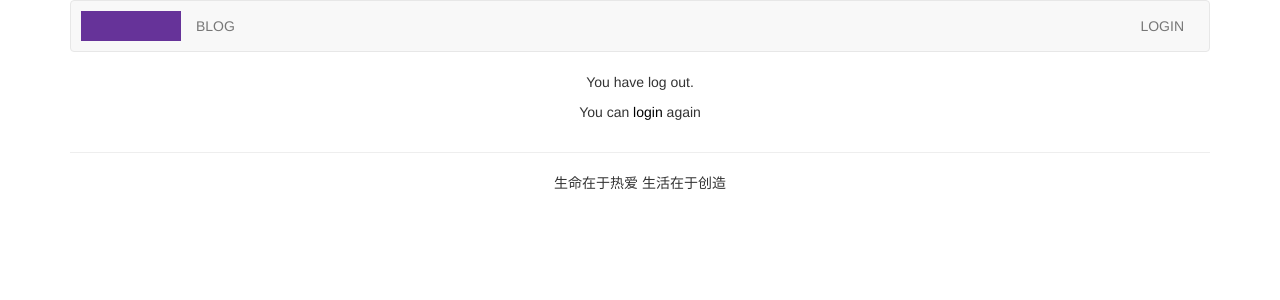
After one commit to ZiYin-ss/python-Django-blog2, a Django app: page /account/logout/ in a window 1280 px wide. The commit adds this page. Shown: the top 300 px of the page. Run offline with Django 3.2, Linux system fonts and the light colour scheme; some libraries are stand-ins or nearby versions.

Commit message:
'登录功能完善'

```diff
--- a/account/urls.py
+++ b/account/urls.py
@@ -1,9 +1,12 @@
 from django.urls import path
 from . import views
+from django.contrib.auth import views as auth_views
 
 app_name = 'account'
 
 urlpatterns = [
-    path('', views.user_login,name='user_login'),
+    # path('login/', views.user_login,name='user_login'),
+    path('', auth_views.LoginView.as_view(template_name='account/login2.html'),name='user_login'),
+    path('logout/', auth_views.LogoutView.as_view(template_name='account/logout.html'),name='user_logout'),
 
 ]
--- a/account/views.py
+++ b/account/views.py
@@ -3,7 +3,7 @@ from django.http import HttpResponse
 from django.contrib.auth import authenticate, login
 from .forms import LoginForm
 
-
+#  自己写的用户登录的判断  原生的 但我们用的是Django内置的
 def user_login(request):
     if request.method == "POST":
         login_from = LoginForm(request.POST)  # 有一个csrf的key value 会自己扔掉
@@ -12,7 +12,6 @@ def user_login(request):
             #  这个地方是检验此用户是否为本网站项目的用户 以及其密码是否正确  如果都对上了就返回user实例对象
             #  注意自己这个账户 必须通过admin添加过呢
             user = authenticate(username=cd['username'], password=cd['password'])
-
             if user:
                 #  这个时候就登录成功 默认保存在session中了
                 login(request, user)
@@ -21,7 +20,6 @@ def user_login(request):
                 return HttpResponse("对不起 你的用户名或密码不正确")
         else:
             return HttpResponse("登录无效")
-
     if request.method == "GET":
         # 这个东西 你实例化 出来的就是html页面的 input框 用户名和密码的input框
         # 上面用这个数据 其实就是你在input输入了两个东西 就把那东西传递进去了 进行验证了
--- a/mysite/settings.py
+++ b/mysite/settings.py
@@ -127,3 +127,7 @@ STATICFILES_DIRS = [
 # https://docs.djangoproject.com/en/3.2/ref/settings/#default-auto-field
 
 DEFAULT_AUTO_FIELD = 'django.db.models.BigAutoField'
+
+# 这个地方是用了 DJANGO的内置登录方法  就是用了之后登录成功会跑到/account/profile/ 我们需要改到自己的路径这
+#  这个地方这样写 是登录成功之后    会跳转到这个路径 根路径下面走 直接在域名后面加上这个路径就是
+LOGIN_REDIRECT_URL = '/blog/'
--- /dev/null
+++ b/static/css/base.css
@@ -0,0 +1,9 @@
+ul{
+    list-style: none;
+}
+a{
+    color: black;
+}
+a:hover{
+    color: blue;
+}
--- /dev/null
+++ b/templates/account/logout.html
@@ -0,0 +1,8 @@
+{% extends "base.html" %}
+{% block title %}Logout{% endblock %}
+{% block content %}
+<div class="row text-center vertical-middle-sm">
+    <p>You have log out.</p>
+    <p>You can <a href="{% url 'account:user_login'%}">login</a> again</p>
+</div>
+{% endblock %}
--- a/templates/base.html
+++ b/templates/base.html
@@ -8,6 +8,7 @@
     <title>{% block title %}{% endblock %}</title>
     <link rel="stylesheet" href="/static/css/normalize.css">
     <link rel="stylesheet" href="/static/css/bootstrap.min.css">
+    <link rel="stylesheet" href="/static/css/base.css">
 </head>
 <body>
     {%include "header.html"%}
--- a/templates/header.html
+++ b/templates/header.html
@@ -1,7 +1,7 @@
 <div class="container">
     <nav class="navbar navbar-default" role="navigation">
         <div class="navbar-header">
-            <a class="navbar-brand" href="/account/" style="width:100px;height:30px;background-color: rebeccapurple;margin-left: 10px;margin-top: 10px">
+            <a class="navbar-brand" href="{% url 'account:user_login' %}" style="width:100px;height:30px;background-color: rebeccapurple;margin-left: 10px;margin-top: 10px">
             </a>
         </div>
         <div>
@@ -12,7 +12,14 @@
                 <li><a href="{% url 'blog:blog_title' %}">BLOG</a></li>
             </ul>
             <ul class="nav navbar-nav navbar-right"  style="margin-right: 10px">
+                <!-- 这个地方就是判断登录没登录 我知道很多页面都用到这个了
+                但是有没有发现 就是还有一个else  这个地方判断底层做了处理-->
+                {% if user.is_authenticated %}
+                <li><a href="#">{{user.username}}</a></li>
+                <li><a href="{% url 'account:user_logout' %}">Logout</a></li>
+                {% else %}
                 <li><a href="{% url 'account:user_login' %}">LOGIN</a></li>
+                {% endif %}
             </ul>
         </div>
     </nav>
```
Also changed, not shown: templates/account/login2.html (added, +30 -0 lines).
